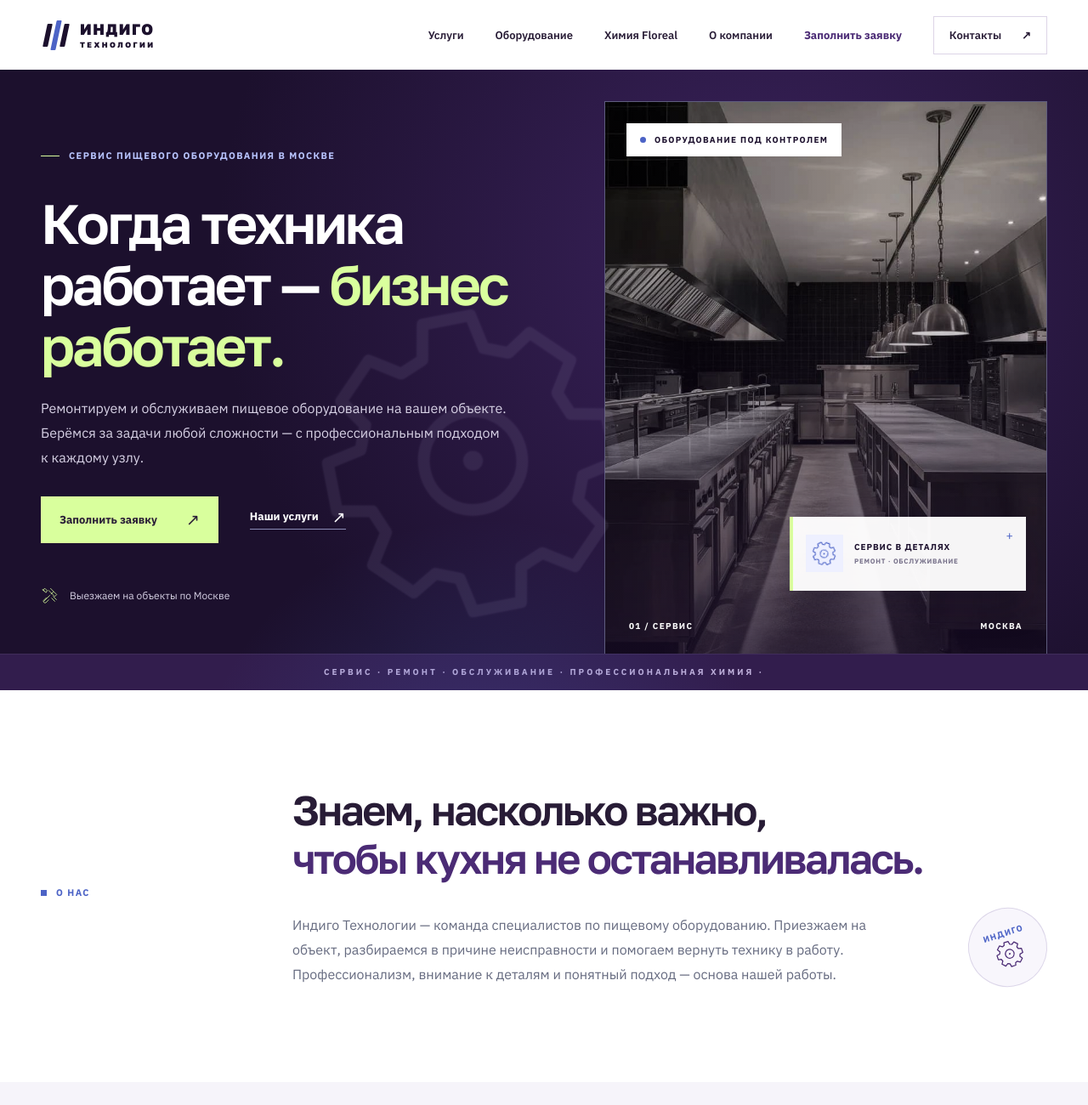
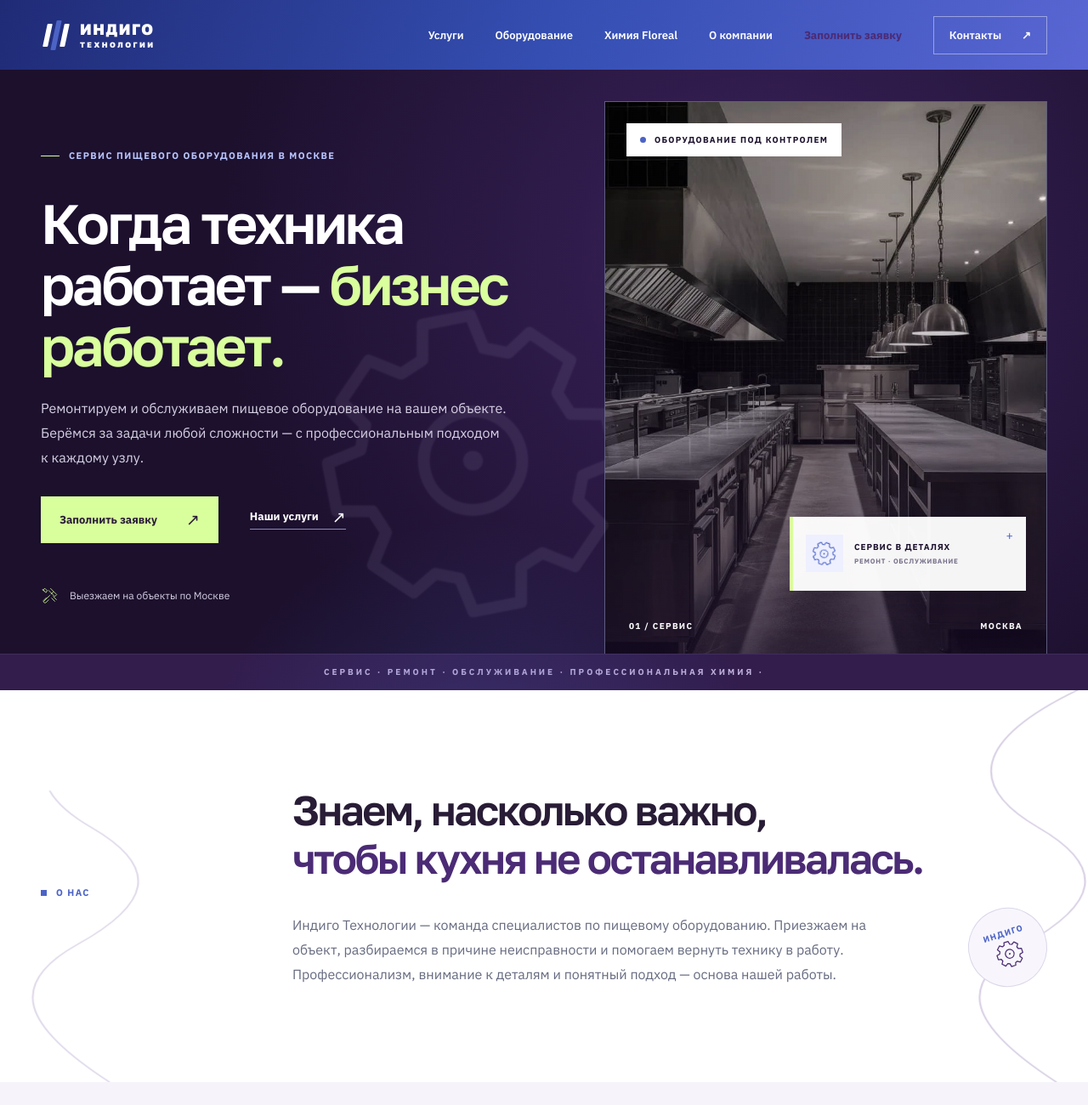
Before and after one commit to ealutsenko/indigo-tehnologii, a plain HTML site: page index.html in a window 1280 px wide. Shown: the top 1300 px of the page at 85% size. Drawn offline with Linux system fonts and the light colour scheme.

Commit message:
Add animated curves and gradient header

```diff
--- a/index.html
+++ b/index.html
@@ -82,6 +82,12 @@
       </section>
 
       <section class="intro section-pad" id="about" aria-labelledby="intro-title">
+        <svg class="intro-curve intro-curve-left" viewBox="0 0 180 720" preserveAspectRatio="none" aria-hidden="true">
+          <path d="M166 0C34 92 26 177 116 252s74 142-17 215S28 616 139 720" />
+        </svg>
+        <svg class="intro-curve intro-curve-right" viewBox="0 0 180 720" preserveAspectRatio="none" aria-hidden="true">
+          <path d="M14 0c132 92 140 177 50 252s-74 142 17 215 71 149-40 253" />
+        </svg>
         <div class="container intro-grid">
           <div class="section-kicker"><span class="small-square"></span> О НАС</div>
           <div class="intro-main reveal">
--- a/refinements.css
+++ b/refinements.css
@@ -14,6 +14,13 @@
 ::selection { background: var(--lime); color: var(--indigo-dark); }
 
 .brand-mark span:nth-child(2) { background: var(--blue); }
+.site-header { background: linear-gradient(110deg, #202b76 0%, #354fb3 52%, #5966d3 100%); color: #fff; }
+.site-header .brand { color: #fff; }
+.site-header .main-nav { color: #fff; }
+.site-header .main-nav > a:not(.nav-contact):hover { color: var(--lime); }
+.site-header .nav-contact { border-color: rgba(255,255,255,.42); }
+.site-header .nav-contact:hover { background: rgba(255,255,255,.16); border-color: rgba(255,255,255,.75); color: #fff; }
+.site-header .menu-toggle span { background: #fff; }
 .nav-contact { border-color: #ddd5e7; }
 .nav-contact:hover { background: var(--indigo-dark); border-color: var(--indigo-dark); }
 
@@ -71,6 +78,13 @@
 .intro-stamp { border-color: #dcd6e9; background: #f8f6fc; color: var(--indigo); }
 .intro-stamp svg { width: 33px; height: 33px; }
 .intro-stamp span { color: var(--blue); }
+.intro { position: relative; overflow: hidden; }
+.intro-curve { position: absolute; top: 0; bottom: 0; width: clamp(70px, 13vw, 180px); height: 100%; color: #6b4a98; opacity: .28; pointer-events: none; }
+.intro-curve path { fill: none; stroke: currentColor; stroke-width: 2.2; stroke-linecap: round; stroke-dasharray: 1100; stroke-dashoffset: 1100; animation: curve-draw 7s ease-in-out infinite; }
+.intro-curve-left { left: 0; }
+.intro-curve-right { right: 0; transform: scaleX(-1); }
+.intro-curve-right path { animation-delay: 1.1s; }
+@keyframes curve-draw { 0%, 8% { stroke-dashoffset: 1100; opacity: 0; } 20%, 67% { stroke-dashoffset: 0; opacity: 1; } 81%, 100% { stroke-dashoffset: -1100; opacity: 0; } }
 
 .services, .approach { background: #f6f4fa; }
 .service-card { border: 1px solid #e9e5f0; overflow: hidden; min-height: 386px; }
@@ -170,6 +184,7 @@
   .equipment-badge { top: 14px; right: 14px; }
   .approach-item { grid-template-columns: 32px 1fr 44px; }
   .approach-symbol { grid-column: 3; grid-row: 1; }
+  .intro-curve { width: 53px; opacity: .2; }
 }
 
 /* Фотографии и движение */
@@ -238,6 +253,7 @@
   .hero-content > .hero-eyebrow, .hero-content > h1, .hero-content > .hero-copy,
   .hero-actions, .hero-bottom-note, .hero-visual, .hero-image { animation: none; }
   .hero-tech-panel .tech-panel-icon svg, .hero-watermark use { animation: none; }
+  .intro-curve path { animation: none; stroke-dashoffset: 0; }
   .has-motion .reveal, .has-motion .reveal.is-visible { opacity: 1; transform: none; transition: none; }
   .photo-tile img, .service-icon svg, .approach-symbol svg, .equipment-badge svg, .map-pin { transition: none; }
 }
```
